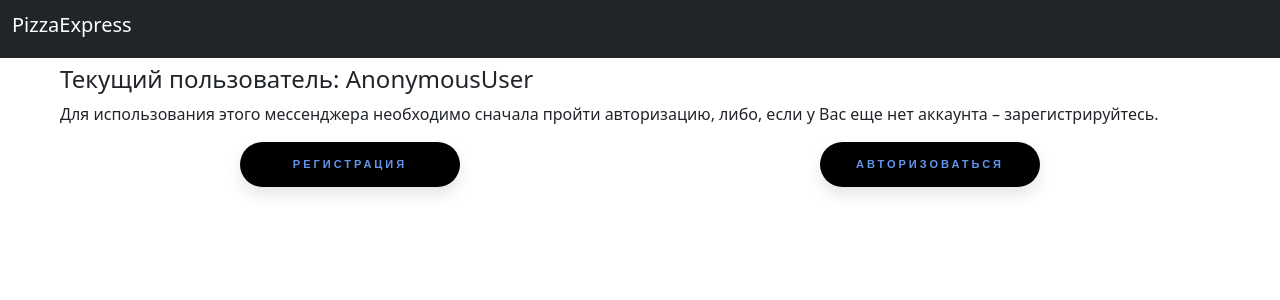
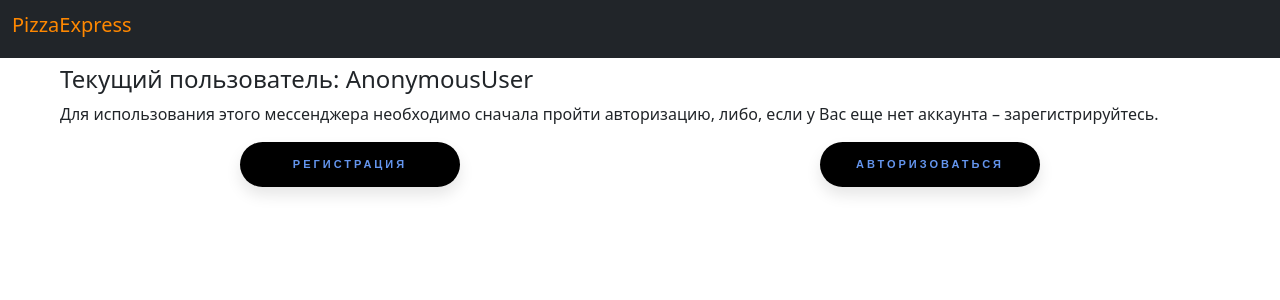
Before and after one commit to DmitriyKuladmed/PizzaExpress, a Django app: page / in a window 1280 px wide. Shown: the top 300 px of the page. Run offline with Django 3.2, Linux system fonts and the light colour scheme; parts of the project's set-up code (start-up, migrations or seed data) failed here and were passed over.

Commit message:
little changes on frontend

```diff
--- a/backend/PExpress/tasks.py
+++ b/backend/PExpress/tasks.py
@@ -4,10 +4,7 @@
 from django.core.mail import send_mail
 
 from backend.celery import app
-
 from .models import Order
-
-
 
 couriers = [
     "Алексей Дмитровской",
--- a/backend/PExpress/templates/basis/first_page.html
+++ b/backend/PExpress/templates/basis/first_page.html
@@ -14,7 +14,7 @@
         <div class="d-flex positioned flex-column flex-md-row align-items-center pb-3 mb-4 border-bottom">
               <nav id="menu" class="navbar navbar-expand-md navbar-dark fixed-top bg-dark">
             <div class="container-fluid">
-              <h6><a class="navbar-brand" href="#">PizzaExpress</a></h6>
+              <h6><a class="navbar-brand" style="color: #f80" href="#">PizzaExpress</a></h6>
               <button class="navbar-toggler" type="button" data-bs-toggle="collapse" data-bs-target="#navbarCollapse" aria-controls="navbarCollapse" aria-expanded="false" aria-label="Toggle navigation">
                 <span class="navbar-toggler-icon"></span>
               </button>
```
Also changed, not shown: 3 other files.
